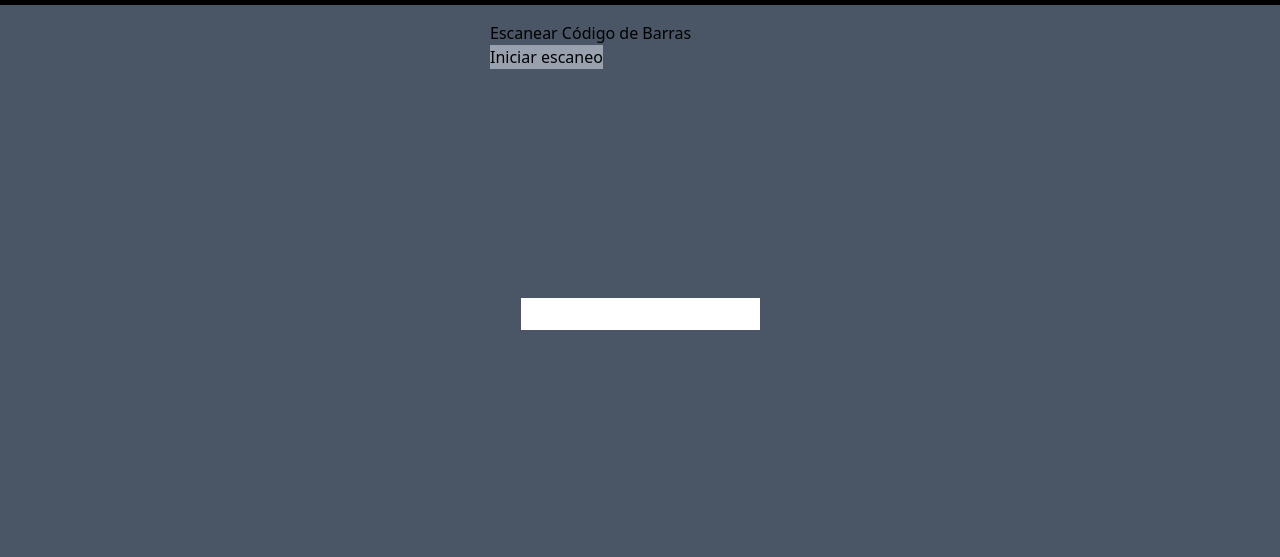
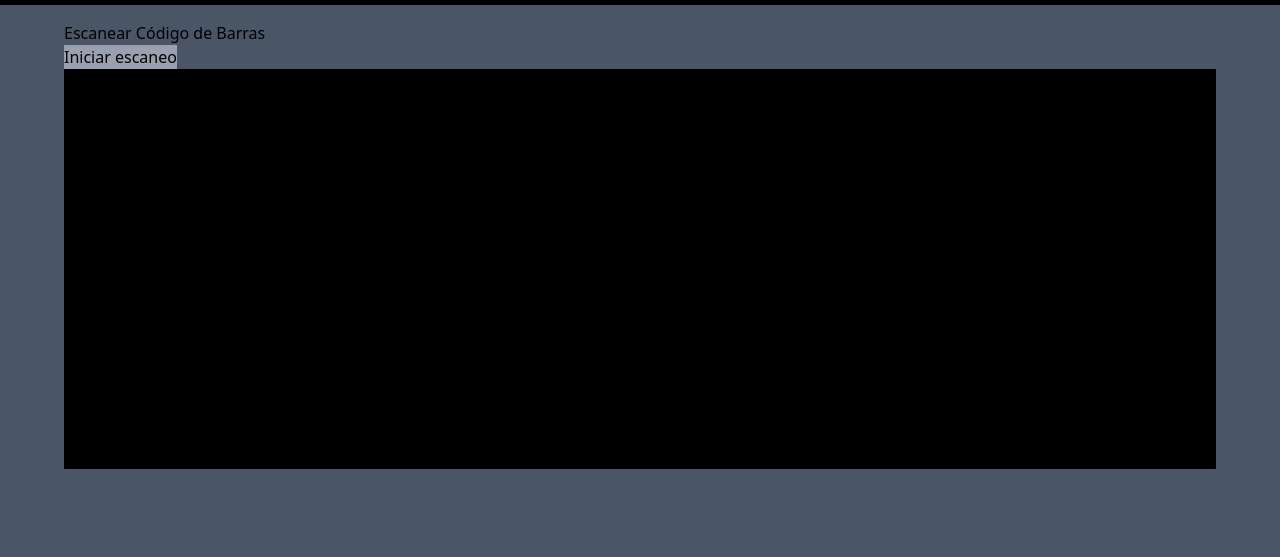
Before and after one commit to Agustinpc99/RVQR, a plain HTML site: page index.html in a window 1280 px wide. Shown: the part 39-596 px from the top of the page. Drawn offline with nearby package versions, Linux system fonts and the light colour scheme.

Commit message:
resolucion camara ajustada

```diff
--- a/index.html
+++ b/index.html
@@ -7,9 +7,11 @@
     <script src="https://cdn.jsdelivr.net/npm/@tailwindcss/browser@4"></script>
     <style>
         #contenedor-video {
-        width: 100%;
+    width: 90vw;
+    height: 50vh; /* o ajustá a 70vh, 50vh según lo que te guste */
     position: relative;
     overflow: hidden;
+    background: #000;
   }
 
   #contenedor-video video,
@@ -19,6 +21,7 @@
     position: absolute;
     top: 0;
     left: 0;
+    object-fit: cover;
   }
     </style>
 </head>
@@ -30,7 +33,7 @@
         <div>
             <h2>Escanear Código de Barras</h2>
             <button id="btn-escanear" class="bg-gray-400">Iniciar escaneo</button>
-            <div id="contenedor-video" class="max-w-screen min-w-[300px]"></div>
+            <div id="contenedor-video"></div>
         </div>
         <div>
             <input type="text" name="codigo" id="cod" class="bg-white p-1">
```
Lines whose indentation alone changed are shown as unchanged.
